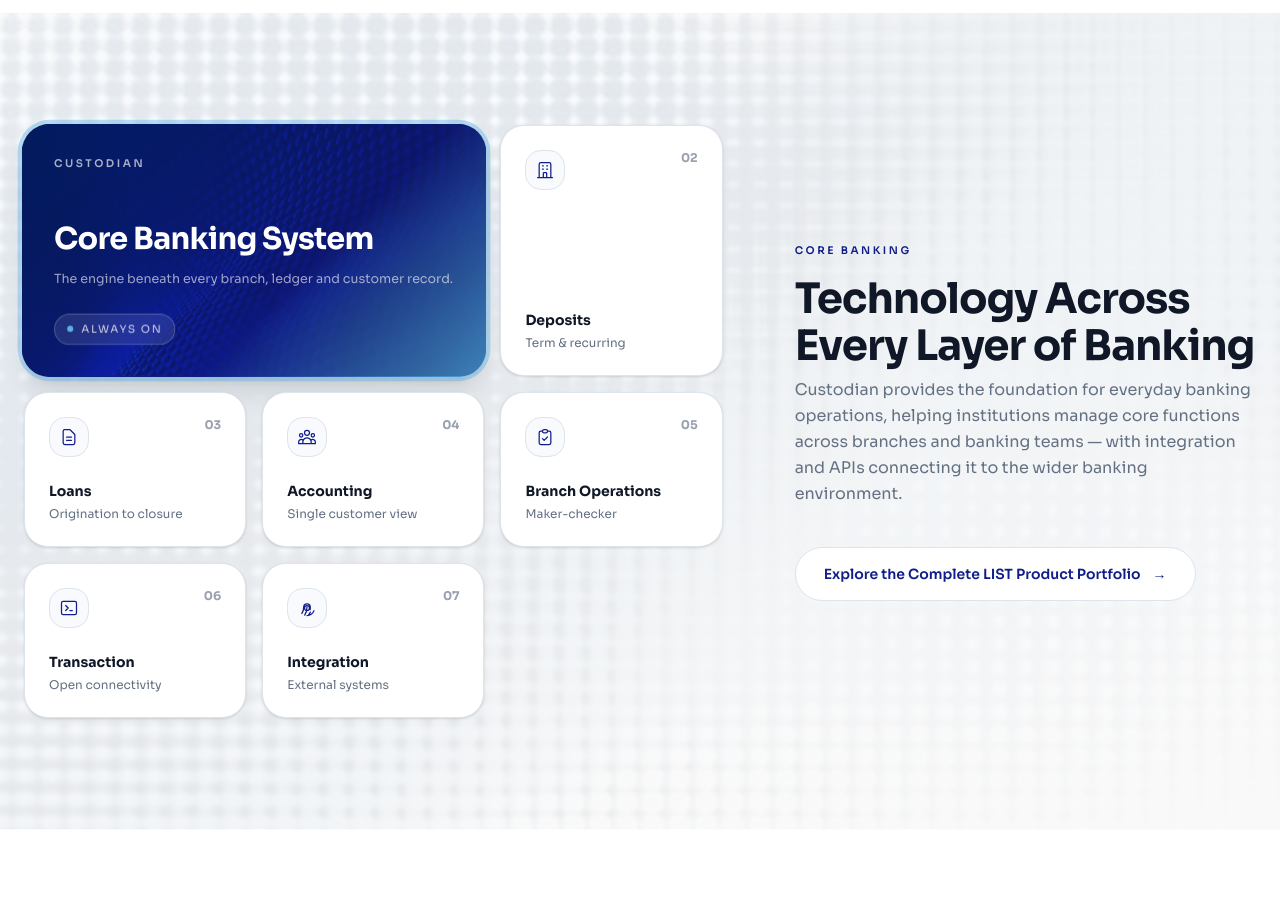
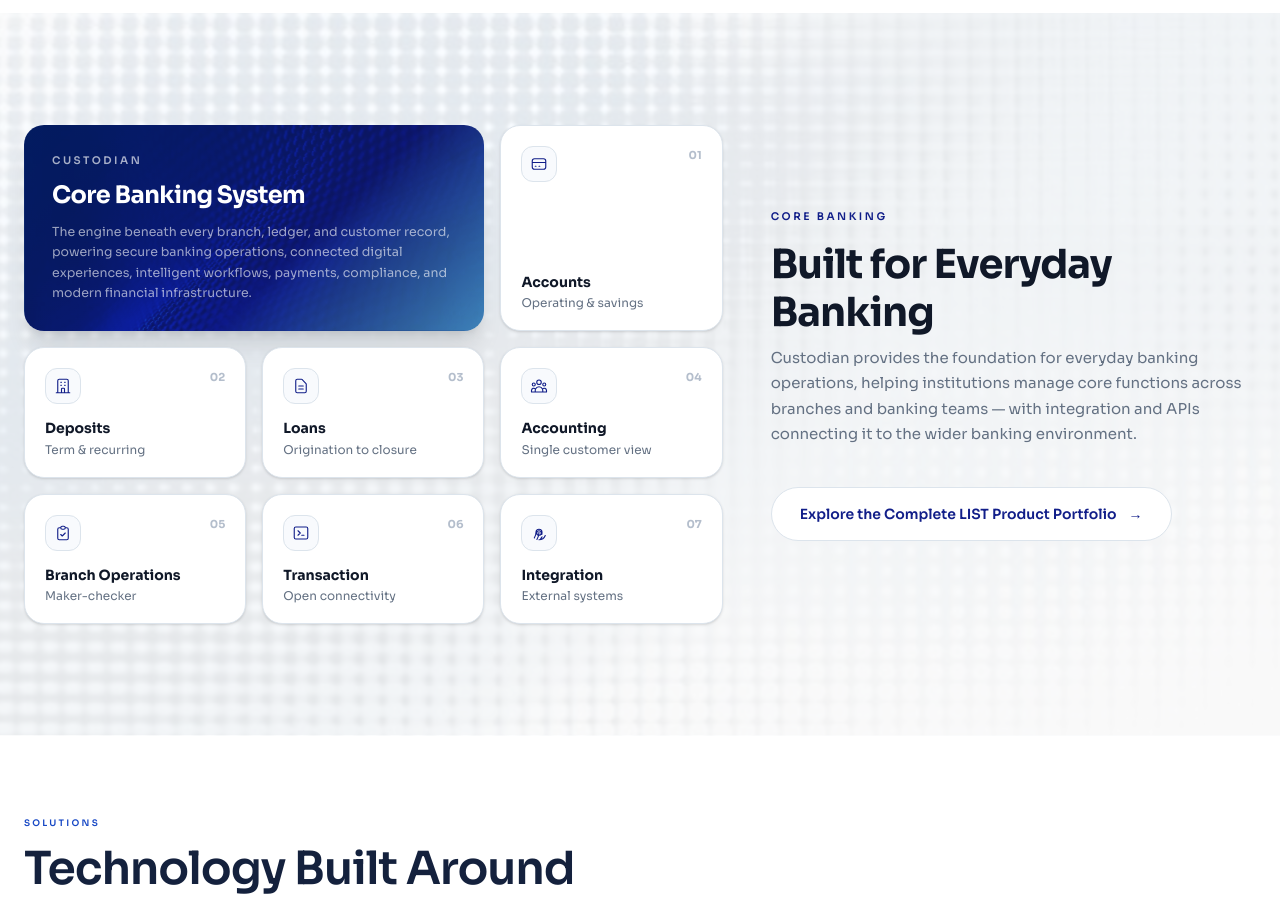
Before and after one commit to Upfinzo/list-software-UIteam, a Next.js app: page / in a window 1280 px wide. Shown: the part 3840-4737 px from the top of the page. Built offline with nearby package versions, Linux system fonts and the light colour scheme.

Commit message:
changed content

```diff
--- a/components/Home/CoreBanking.tsx
+++ b/components/Home/CoreBanking.tsx
@@ -22,7 +22,7 @@ const portfolioCards: PortfolioCard[] = [
         description: 'Manage comprehensive operating and savings accounts with high-performance processing.',
         badge: 'ALWAYS ON',
         icon: (
-            <svg className="w-5 h-5" fill="none" viewBox="0 0 24 24" stroke="currentColor" strokeWidth={1.5}>
+            <svg className="w-[18px] h-[18px]" fill="none" viewBox="0 0 24 24" stroke="currentColor" strokeWidth={1.5}>
                 <path strokeLinecap="round" strokeLinejoin="round" d="M3 10h18M7 15h1m4 0h1m-7 4h12a3 3 0 003-3V8a3 3 0 00-3-3H6a3 3 0 00-3 3v8a3 3 0 003 3z" />
             </svg>
         ),
@@ -34,7 +34,7 @@ const portfolioCards: PortfolioCard[] = [
         subtitle: 'Term & recurring',
         description: 'Flexible term and recurring deposit management configured for precise financial returns.',
         icon: (
-            <svg className="w-5 h-5" fill="none" viewBox="0 0 24 24" stroke="currentColor" strokeWidth={1.5}>
+            <svg className="w-[18px] h-[18px]" fill="none" viewBox="0 0 24 24" stroke="currentColor" strokeWidth={1.5}>
                 <path strokeLinecap="round" strokeLinejoin="round" d="M19 21V5a2 2 0 00-2-2H7a2 2 0 00-2 2v16m14 0h2m-2 0h-5m-9 0H3m2 0h5M9 7h1m-1 4h1m4-4h1m-1 4h1m-5 10v-5a1 1 0 011-1h2a1 1 0 011 1v5m-4 0h4" />
             </svg>
         ),
@@ -46,7 +46,7 @@ const portfolioCards: PortfolioCard[] = [
         subtitle: 'Origination to closure',
         description: 'End-to-end loan tracking and lifecycle management from origination to final closure.',
         icon: (
-            <svg className="w-5 h-5" fill="none" viewBox="0 0 24 24" stroke="currentColor" strokeWidth={1.5}>
+            <svg className="w-[18px] h-[18px]" fill="none" viewBox="0 0 24 24" stroke="currentColor" strokeWidth={1.5}>
                 <path strokeLinecap="round" strokeLinejoin="round" d="M9 12h6m-6 4h6m2 5H7a2 2 0 01-2-2V5a2 2 0 012-2h5.586a1 1 0 01.707.293l5.414 5.414a1 1 0 01.293.707V19a2 2 0 01-2 2z" />
             </svg>
         ),
@@ -58,7 +58,7 @@ const portfolioCards: PortfolioCard[] = [
         subtitle: 'Single customer view',
         description: 'Unified single customer view to track profiles, interactions, and financial relationships.',
         icon: (
-            <svg className="w-5 h-5" fill="none" viewBox="0 0 24 24" stroke="currentColor" strokeWidth={1.5}>
+            <svg className="w-[18px] h-[18px]" fill="none" viewBox="0 0 24 24" stroke="currentColor" strokeWidth={1.5}>
                 <path strokeLinecap="round" strokeLinejoin="round" d="M17 20h5v-2a3 3 0 00-5.356-1.857M17 20H7m10 0v-2c0-.656-.126-1.283-.356-1.857M7 20H2v-2a3 3 0 015.356-1.857M7 20v-2c0-.656.126-1.283.356-1.857m0 0a5.002 5.002 0 019.288 0M15 7a3 3 0 11-6 0 3 3 0 016 0zm6 3a2 2 0 11-4 0 2 2 0 014 0zM7 10a2 2 0 11-4 0 2 2 0 014 0z" />
             </svg>
         ),
@@ -70,7 +70,7 @@ const portfolioCards: PortfolioCard[] = [
         subtitle: 'Maker-checker',
         description: 'Robust maker-checker operational workflows ensuring compliance and authorization control.',
         icon: (
-            <svg className="w-5 h-5" fill="none" viewBox="0 0 24 24" stroke="currentColor" strokeWidth={1.5}>
+            <svg className="w-[18px] h-[18px]" fill="none" viewBox="0 0 24 24" stroke="currentColor" strokeWidth={1.5}>
                 <path strokeLinecap="round" strokeLinejoin="round" d="M9 5H7a2 2 0 00-2 2v12a2 2 0 002 2h10a2 2 0 002-2V7a2 2 0 00-2-2h-2M9 5a2 2 0 002 2h2a2 2 0 002-2M9 5a2 2 0 012-2h2a2 2 0 012 2m-6 9l2 2 4-4" />
             </svg>
         ),
@@ -82,7 +82,7 @@ const portfolioCards: PortfolioCard[] = [
         subtitle: 'Open connectivity',
         description: 'Open API connectivity layers to seamlessly extend services to external ecosystems.',
         icon: (
-            <svg className="w-5 h-5" fill="none" viewBox="0 0 24 24" stroke="currentColor" strokeWidth={1.5}>
+            <svg className="w-[18px] h-[18px]" fill="none" viewBox="0 0 24 24" stroke="currentColor" strokeWidth={1.5}>
                 <path strokeLinecap="round" strokeLinejoin="round" d="M8 9l3 3-3 3m5 0h3M5 20h14a2 2 0 002-2V6a2 2 0 00-2-2H5a2 2 0 00-2 2v12a2 2 0 002 2z" />
             </svg>
         ),
@@ -94,7 +94,7 @@ const portfolioCards: PortfolioCard[] = [
         subtitle: 'External systems',
         description: 'Reliable integrations bridging legacy mainframes with modern banking infrastructure.',
         icon: (
-            <svg className="w-5 h-5" fill="none" viewBox="0 0 24 24" stroke="currentColor" strokeWidth={1.5}>
+            <svg className="w-[18px] h-[18px]" fill="none" viewBox="0 0 24 24" stroke="currentColor" strokeWidth={1.5}>
                 <path strokeLinecap="round" strokeLinejoin="round" d="M12 11c0 3.517-1.009 6.799-2.753 9.571m-3.44-2.04l.054-.09A13.916 13.916 0 008 11a4 4 0 118 0c0 1.017-.07 2.019-.203 3m-2.115 6.845l.209-.41a18.562 18.562 0 012.196-3.328M12 21a9.003 9.003 0 008.354-5.646M9 12a3 3 0 106 0 3 3 0 00-6 0z" />
             </svg>
         ),
@@ -102,7 +102,7 @@ const portfolioCards: PortfolioCard[] = [
 ];
 
 export default function CoreBankingPortfolio() {
-    const [selectedCard, setSelectedCard] = useState<number>(0);
+    const [selectedCard, setSelectedCard] = useState<number>(-1);
 
     // SVG Background path variables
     const sectionBgImage = 'url(/images/core-banking-bg.svg)';
@@ -124,11 +124,9 @@ export default function CoreBankingPortfolio() {
                     {/* Left Grid Section */}
                     <div className="lg:col-span-7 grid grid-cols-1 sm:grid-cols-3 gap-4">
 
-                        {/* Featured Large Blue Card */}
+                        {/* Featured Large Blue Card — spans 2 columns on row 1 */}
                         <div
-                            onClick={() => setSelectedCard(0)}
-                            className={`sm:col-span-2 rounded-[28px] p-8 text-white cursor-pointer transition-all duration-300 relative overflow-hidden flex flex-col justify-between shadow-xl transform hover:-translate-y-1 ${selectedCard === 0 ? 'ring-4 ring-[#56B0E6]/40 scale-[1.01]' : ''
-                                }`}
+                            className="sm:col-span-2 rounded-[20px] p-7 text-white relative overflow-hidden flex flex-col shadow-xl"
                             style={{
                                 background: `linear-gradient(135deg, #032683 0%, #111E89 60%, #56B0E6 100%), ${blueCardBgImage}`,
                                 backgroundBlendMode: 'overlay',
@@ -136,64 +134,49 @@ export default function CoreBankingPortfolio() {
                                 backgroundPosition: 'center'
                             }}
                         >
-                            {/* Top row with just CUSTODIAN label */}
-                            <div className="flex justify-between items-start mb-12 relative z-10">
-                                {/* Applied Figma text settings for CUSTODIAN */}
-                                <span className="font-['Sora'] text-[10.5px] font-semibold tracking-[2.52px] text-white/65 uppercase">
-                                    CUSTODIAN
-                                </span>
-                            </div>
+                            {/* Applied Figma text settings for CUSTODIAN */}
+                            <span className="font-['Sora'] text-[10.5px] font-semibold tracking-[2.52px] text-white/65 uppercase relative z-10">
+                                CUSTODIAN
+                            </span>
 
-                            {/* Title, description, and moved badge at the bottom */}
-                            <div className="relative z-10">
-                                <h3 className="text-2xl sm:text-3xl font-bold tracking-tight mb-3">
+                            <div className="relative z-10 mt-3">
+                                <h3 className="text-[24px] font-bold tracking-tight leading-[1.2] mb-3">
                                     Core Banking System
                                 </h3>
                                 {/* Applied Figma text settings for the description text */}
-                                <p className="text-[12.5px] font-normal leading-[20.3px] text-white/60 max-w-md mb-6">
-                                    The engine beneath every branch, ledger and customer record.
+                                <p className="text-[12.5px] font-normal leading-[20.3px] text-white/60">
+                                    The engine beneath every branch, ledger, and customer record, powering secure banking operations, connected digital experiences, intelligent workflows, payments, compliance, and modern financial infrastructure.
                                 </p>
-
-                                {/* Applied Figma settings to ALWAYS ON dot and text */}
-                                <span className="inline-flex items-center gap-2 px-3 py-1.5 rounded-full bg-white/10 backdrop-blur-md border border-white/20">
-                                    <span className="w-[6px] h-[6px] rounded-full bg-[#5EAFE6]" />
-                                    <span className="font-['Sora'] text-[10.5px] font-normal tracking-[1.68px] text-white/80 uppercase mt-[1px]">
-                                        ALWAYS ON
-                                    </span>
-                                </span>
                             </div>
-
-                            <div className="absolute bottom-0 left-0 right-0 h-[3px] bg-gradient-to-r from-[#111E89] via-[#56B0E6] to-[#5EAFE6] opacity-0 hover:opacity-100 transition-opacity duration-300" />
                         </div>
 
-                        {/* Render remaining 6 white cards */}
-                        {portfolioCards.slice(1).map((card) => {
+                        {/* Render all 7 white cards (01 Accounts … 07 Integration) */}
+                        {portfolioCards.map((card) => {
                             const isSelected = selectedCard === card.id;
 
                             return (
                                 <div
                                     key={card.id}
                                     onClick={() => setSelectedCard(card.id)}
-                                    className={`bg-white rounded-[24px] p-6 cursor-pointer transition-all duration-300 border flex flex-col justify-between shadow-sm relative group overflow-hidden transform hover:-translate-y-1 hover:shadow-md ${isSelected
-                                            ? 'border-[#56B0E6] ring-2 ring-[#56B0E6]/20 bg-white'
-                                            : 'border-[#DCE4EC] hover:border-[#56B0E6]/60 hover:bg-white'
+                                    className={`bg-white rounded-[20px] p-5 cursor-pointer transition-all duration-300 border flex flex-col justify-between shadow-sm relative group overflow-hidden transform hover:-translate-y-1 hover:shadow-md ${isSelected
+                                        ? 'border-[#56B0E6] ring-2 ring-[#56B0E6]/20'
+                                        : 'border-[#DCE4EC] hover:border-[#56B0E6]/60'
                                         }`}
                                 >
-                                    <div className="flex justify-between items-start mb-6">
-                                        <div className="w-10 h-10 rounded-2xl bg-[#F8FAFD] border border-[#DCE4EC] flex items-center justify-center text-[#111E89] group-hover:border-[#56B0E6] transition-colors">
+                                    <div className="flex justify-between items-start gap-2">
+                                        <div className="w-9 h-9 shrink-0 rounded-xl bg-[#F8FAFD] border border-[#DCE4EC] flex items-center justify-center text-[#111E89] group-hover:border-[#56B0E6] transition-colors">
                                             {card.icon}
                                         </div>
-                                        <span className="text-xs font-bold text-gray-400">
+                                        <span className="text-[11px] font-bold text-[#B4BECC] leading-none mt-1">
                                             {card.number}
                                         </span>
                                     </div>
 
-                                    <div>
-                                        {/* Reduced title font size to 14px as requested */}
-                                        <h4 className="text-[14px] font-bold text-gray-900 group-hover:text-[#111E89] transition-colors">
+                                    <div className="mt-4">
+                                        <h4 className="text-[14px] font-bold leading-tight text-gray-900 group-hover:text-[#111E89] transition-colors">
                                             {card.title}
                                         </h4>
-                                        <p className="text-xs text-[#647183] mt-1">
+                                        <p className="text-[12px] leading-tight text-[#647183] mt-1">
                                             {card.subtitle}
                                         </p>
                                     </div>
@@ -206,17 +189,16 @@ export default function CoreBankingPortfolio() {
                     </div>
 
                     {/* Right Text & CTA Section */}
-                    <div className="lg:col-span-5 space-y-6 lg:pl-6">
-                        {/* Added breathing space and letter spacing to CORE BANKING label */}
+                    <div className="lg:col-span-5 space-y-6">
                         <div className="mb-2">
                             <span className="font-['Sora'] text-[10.5px] font-semibold tracking-[2.52px] text-[#111E89] uppercase block mb-4">
                                 CORE BANKING
                             </span>
-                            <h2 className="text-3xl sm:text-4xl lg:text-[42px] font-bold tracking-tight leading-[1.12] text-gray-900">
-                                Technology Across Every Layer of Banking
+                            <h2 className="text-3xl sm:text-4xl lg:text-[40px] font-bold tracking-tight leading-[1.2] text-gray-900">
+                                Built for Everyday Banking
                             </h2>
                         </div>
-                        <p className="text-[#647183] text-base leading-relaxed">
+                        <p className="text-[#647183] text-[15px] leading-[1.7]">
                             Custodian provides the foundation for everyday banking operations, helping institutions manage core functions across branches and banking teams — with integration and APIs connecting it to the wider banking environment.
                         </p>
 
```
